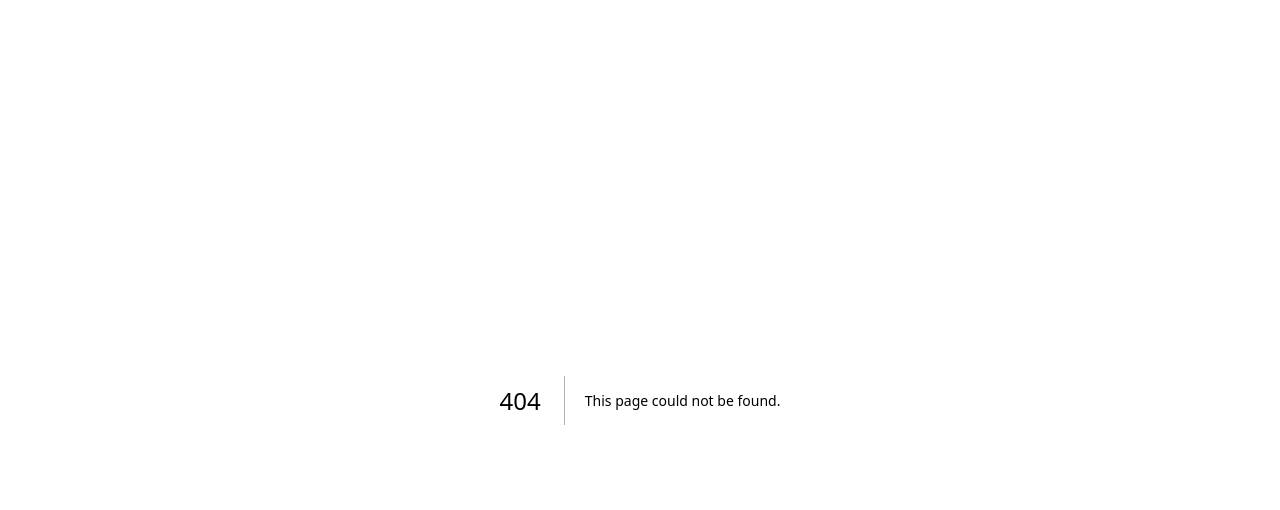
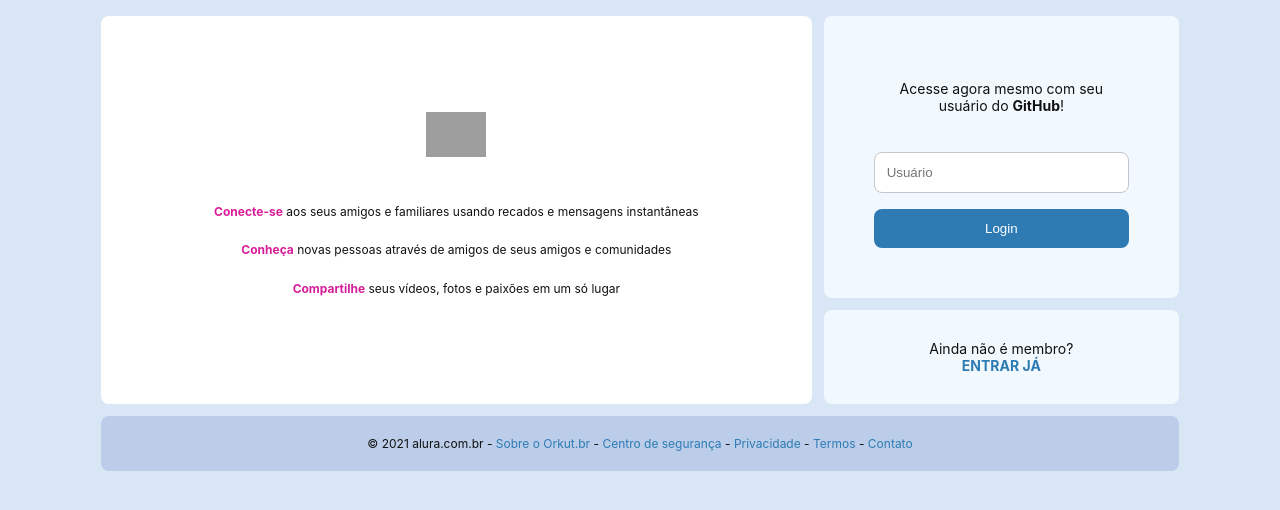
Before and after one commit to eukvyn/alurakut, a Next.js app: page /login in a window 1280 px wide. Before the commit this address had no page. Shown: the top 510 px of the page. Built offline with nearby package versions, Linux system fonts and the light colour scheme; grey boxes are pictures that could not be loaded.

Commit message:
feat: add login page template

```diff
--- /dev/null
+++ b/pages/login.tsx
@@ -0,0 +1,48 @@
+import React from 'react';
+
+export default function LoginScreen() {
+  return (
+    <main style={{ display: 'flex', flex: 1, alignItems: 'center', justifyContent: 'center' }}>
+      <div className="loginScreen">
+        <section className="logoArea">
+          <img src="https://alurakut.vercel.app/logo.svg" />
+
+          <p><strong>Conecte-se</strong> aos seus amigos e familiares usando recados e mensagens instantâneas</p>
+          <p><strong>Conheça</strong> novas pessoas através de amigos de seus amigos e comunidades</p>
+          <p><strong>Compartilhe</strong> seus vídeos, fotos e paixões em um só lugar</p>
+        </section>
+
+        <section className="formArea">
+          <form className="box">
+            <p>
+              Acesse agora mesmo com seu usuário do <strong>GitHub</strong>!
+           </p>
+            <input
+                placeholder="Usuário"
+            />
+            <button type="submit">
+              Login
+            </button>
+          </form>
+
+          <footer className="box">
+            <p>
+              Ainda não é membro? <br />
+              <a href="/login">
+                <strong>
+                  ENTRAR JÁ
+              </strong>
+              </a>
+            </p>
+          </footer>
+        </section>
+
+        <footer className="footerArea">
+          <p>
+            © 2021 alura.com.br - <a href="/">Sobre o Orkut.br</a> - <a href="/">Centro de segurança</a> - <a href="/">Privacidade</a> - <a href="/">Termos</a> - <a href="/">Contato</a>
+          </p>
+        </footer>
+      </div>
+    </main>
+  )
+}
```
